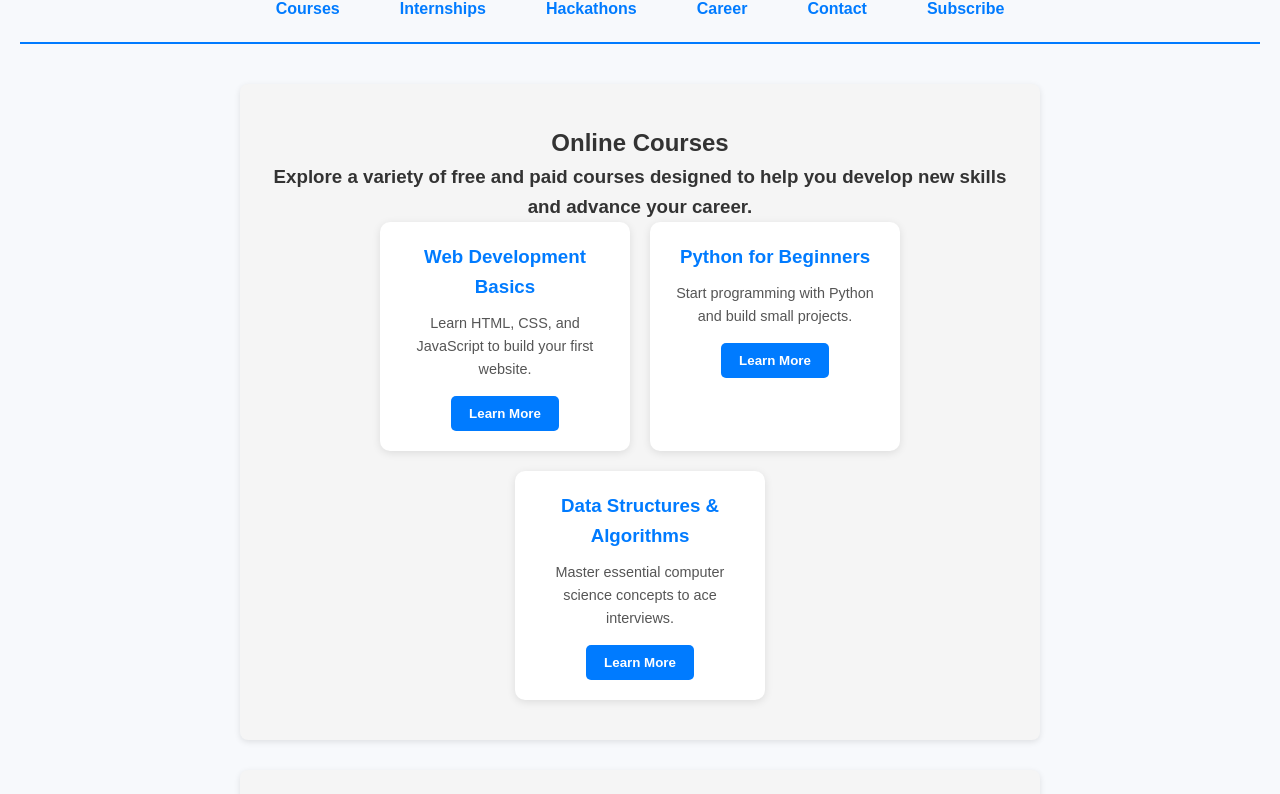
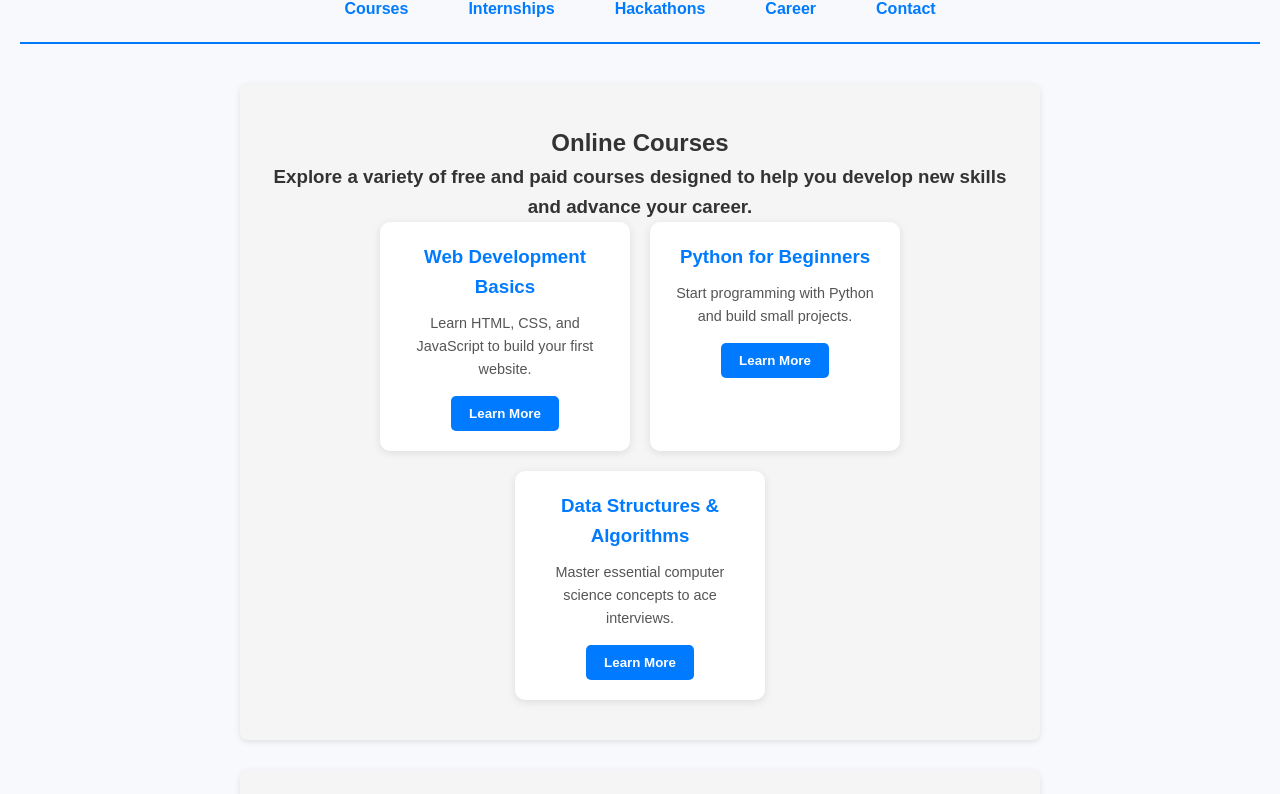
Before and after one commit to Varshini-Buggana/CareerGrowthHub, a plain HTML site: page index.html in a window 1280 px wide. Shown: the part 75-869 px from the top of the page. Drawn offline with Linux system fonts and the light colour scheme.

Commit message:
index.html

```diff
--- a/index.html
+++ b/index.html
@@ -18,7 +18,6 @@
             <li><a href="#hackathons">Hackathons</a></li>
             <li><a href="#career">Career</a></li>
             <li><a href="#contact">Contact</a></li>
-            <li><a href="#subscribe">Subscribe</a></li>
         </ul>
     </nav>
 
```
